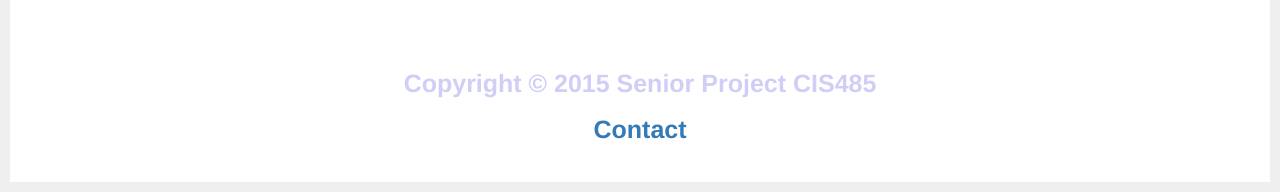
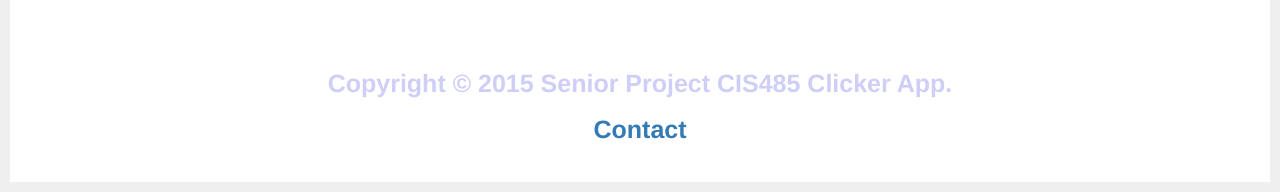
Before and after one commit to ikp4success/SeniorProject_CIS485, a PHP site: page /login.php in a window 1280 px wide. Shown: the part 1394-1586 px from the top of the page. Run offline with PHP 8.4, Linux system fonts and the light colour scheme; some libraries are stand-ins or nearby versions.

Commit message:
login.php

```diff
--- a/login.php
+++ b/login.php
@@ -14,7 +14,7 @@
 <!-- gen.js needs to make sure jquery is loaded to work-->
 <script src="js/gen.js"></script>
 <meta name="viewport" content="width=device-width, initial-scale=1, maximum-scale=1" />
-	<title></title>
+	<title>Clicker App home Page</title>
 </head>
 <body>
 
@@ -143,7 +143,7 @@
 </body>
 	<!-- end:Main Form -->
 	<footer>
-	<p>Copyright &copy; 2015 Senior Project CIS485</p>
+	<p>Copyright &copy; 2015 Senior Project CIS485 Clicker App.</p>
 	<p><a href="mailto:CIS485@csuohio.com">Contact</a></p>
 </footer>
 </html>
```
